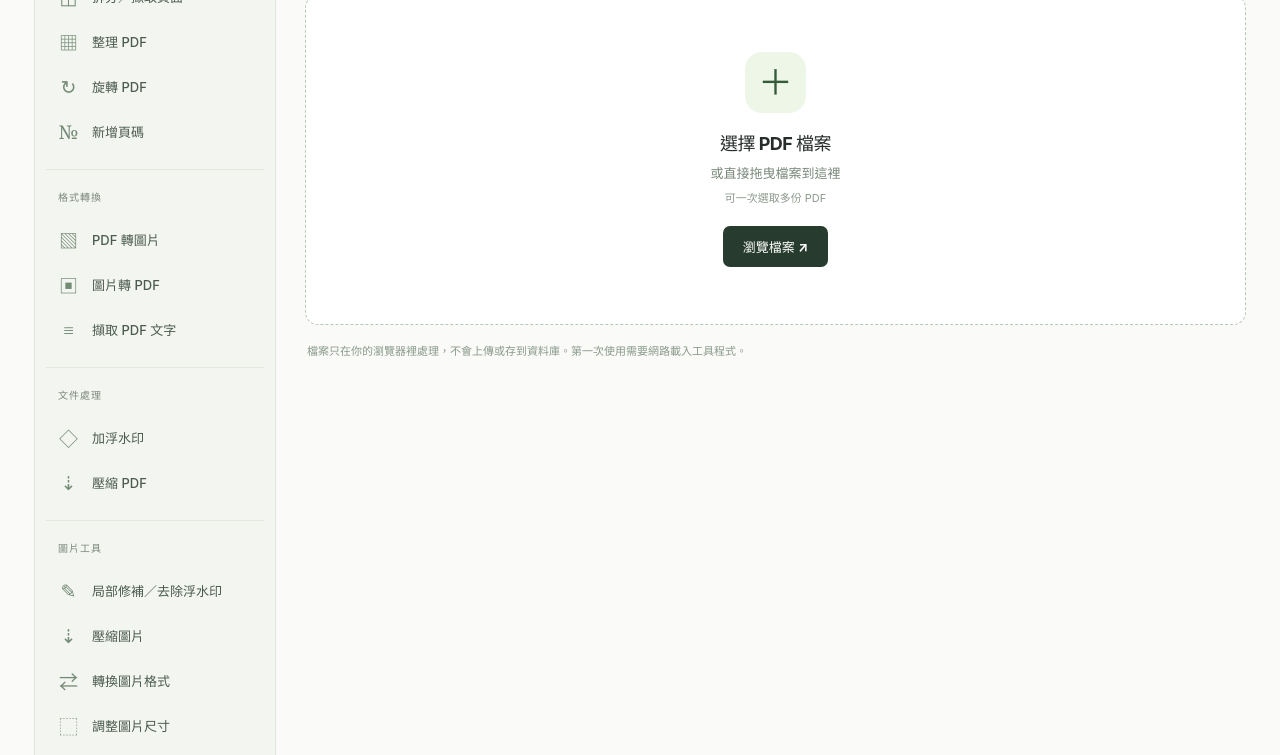
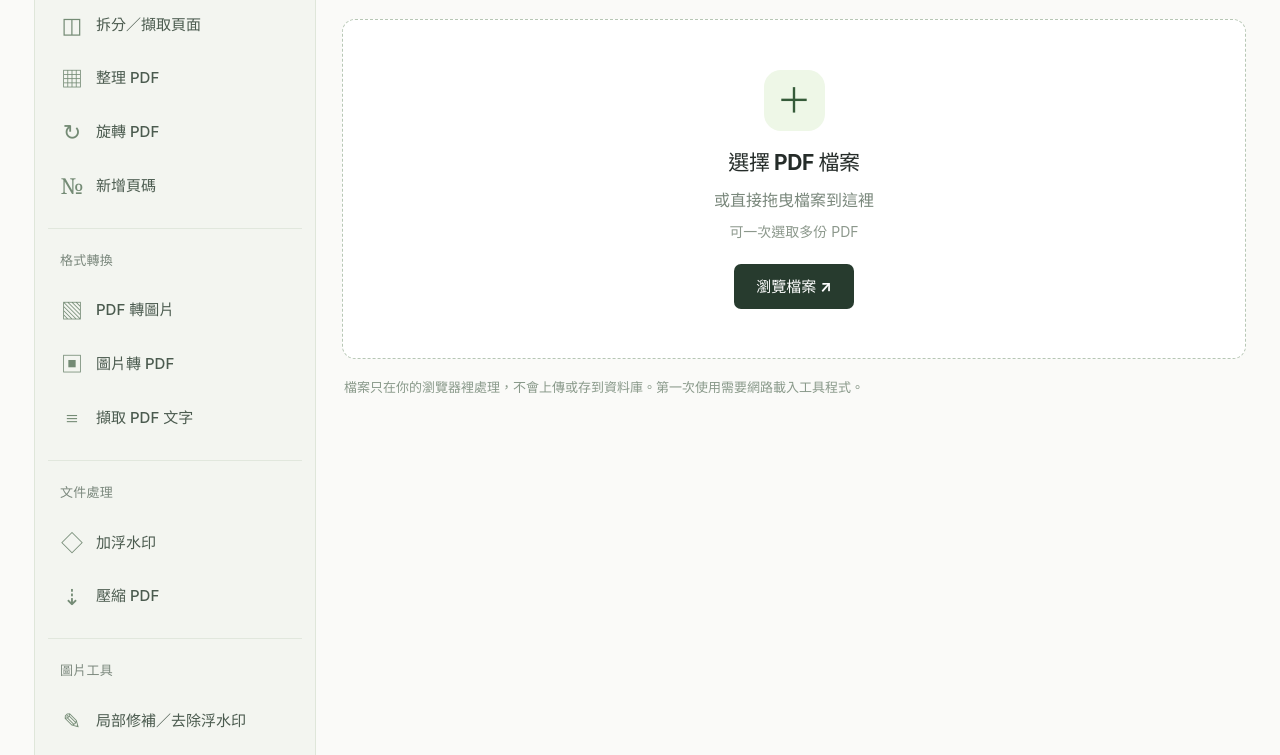
Before and after one commit to tougapui/pdf-toolbox, a plain HTML site: page index.html in a window 1280 px wide. Shown: the part 217-972 px from the top of the page. Drawn offline with nearby package versions, Linux system fonts and the light colour scheme.

Commit message:
Apply new readable typography scale to index.html

```diff
--- a/index.html
+++ b/index.html
@@ -8,6 +8,7 @@
   <title>檔案工具箱｜PDF 與圖片工具</title>
   <link rel="stylesheet" href="./style.css">
   <link rel="stylesheet" href="./theme-a-plus.css">
+  <link rel="stylesheet" href="./readable-type.css">
   <link rel="icon" type="image/svg+xml" href="./favicon.svg">
   <script defer src="https://cdnjs.cloudflare.com/ajax/libs/pdf-lib/1.17.1/pdf-lib.min.js"></script>
   <script defer src="https://cdnjs.cloudflare.com/ajax/libs/pdf.js/3.11.174/pdf.min.js"></script>
```
